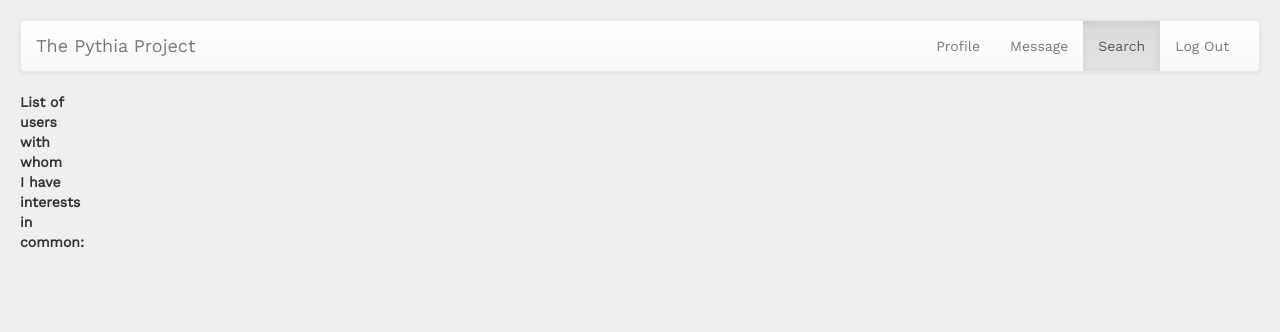
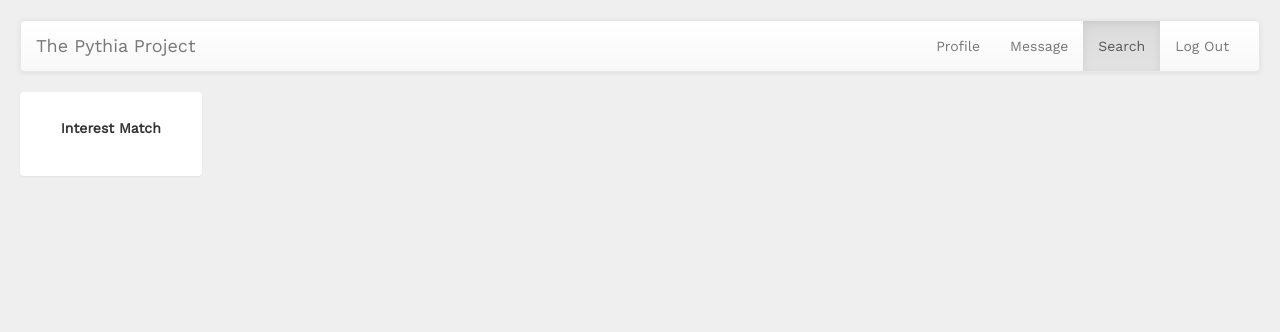
Before and after one commit to galvinma/pythia, a Flask app: template templates/search.html in a window 1280 px wide. Shown: the top 332 px of the page. Run offline with Flask 3, Linux system fonts and the light colour scheme; the template is opened without the code that fills it, so the values that code supplies are empty; some libraries are stand-ins or nearby versions.

Commit message:
styled search page

```diff
--- a/templates/search.html
+++ b/templates/search.html
@@ -11,6 +11,21 @@ $(document).ready(function () {
 });
 </script>
 
+
+
+<div class="row">
+  <div class="col-md-2">
+      <div class="panel">
+        <div class="panel-heading">
+          <div class="panel-body">
+            <p align="center"><strong>Interest Match</strong></p>
+            <div class="col-md-12 btn-group" id="matches"></div>
+          </div>
+        </div>
+      </div>
+  </div>
+</div>
+
 <script type="text/javascript" src="//cdnjs.cloudflare.com/ajax/libs/socket.io/1.3.6/socket.io.min.js"></script>
 
 <script type="text/javascript" charset="utf-8">
@@ -22,25 +37,18 @@ $(document).ready(function () {
 </script>
 
 <script type="text/javascript" charset="utf-8">
-var div = document.createElement('label');
-div.textContent = "List of users with whom I have interests in common:";
-div.setAttribute('style', 'width:50px')
-document.body.appendChild(div);
-
-document.write('<br>');
-document.write('<br>');
-document.write('<br>');
-
 socket.on('match_list', function(matches) {
   var matches = matches;
   for (var i in matches) {
     var username = matches[i]
     var div = document.createElement('button');
     div.innerText = username;
+    div.setAttribute('type', 'button');
+    div.setAttribute('class', 'btn btn-default btn-block');
     div.setAttribute('id', username);
     div.setAttribute('value', username);
-    div.setAttribute('style', 'width:75px');
-    document.body.appendChild(div);
+    document.getElementById('matches').appendChild(div);
+
 
     var button = document.getElementById(username);
     button.addEventListener('click', function(e) {
```
